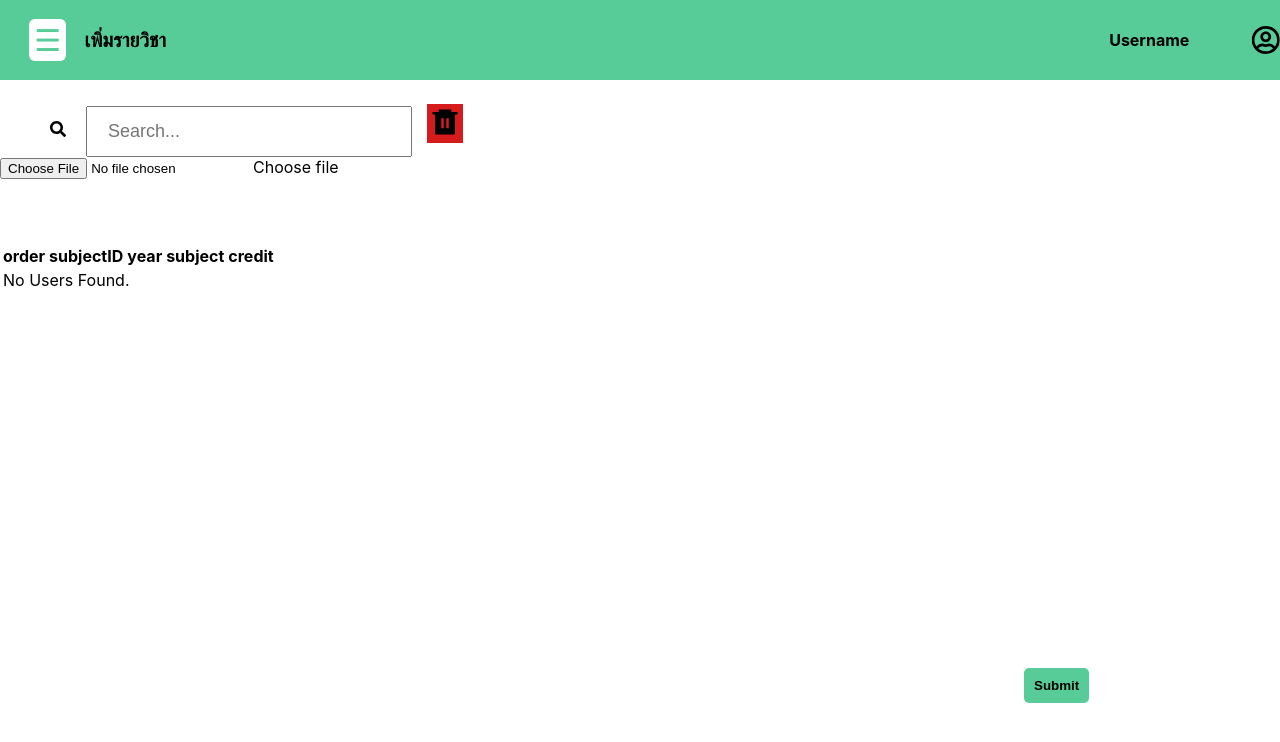
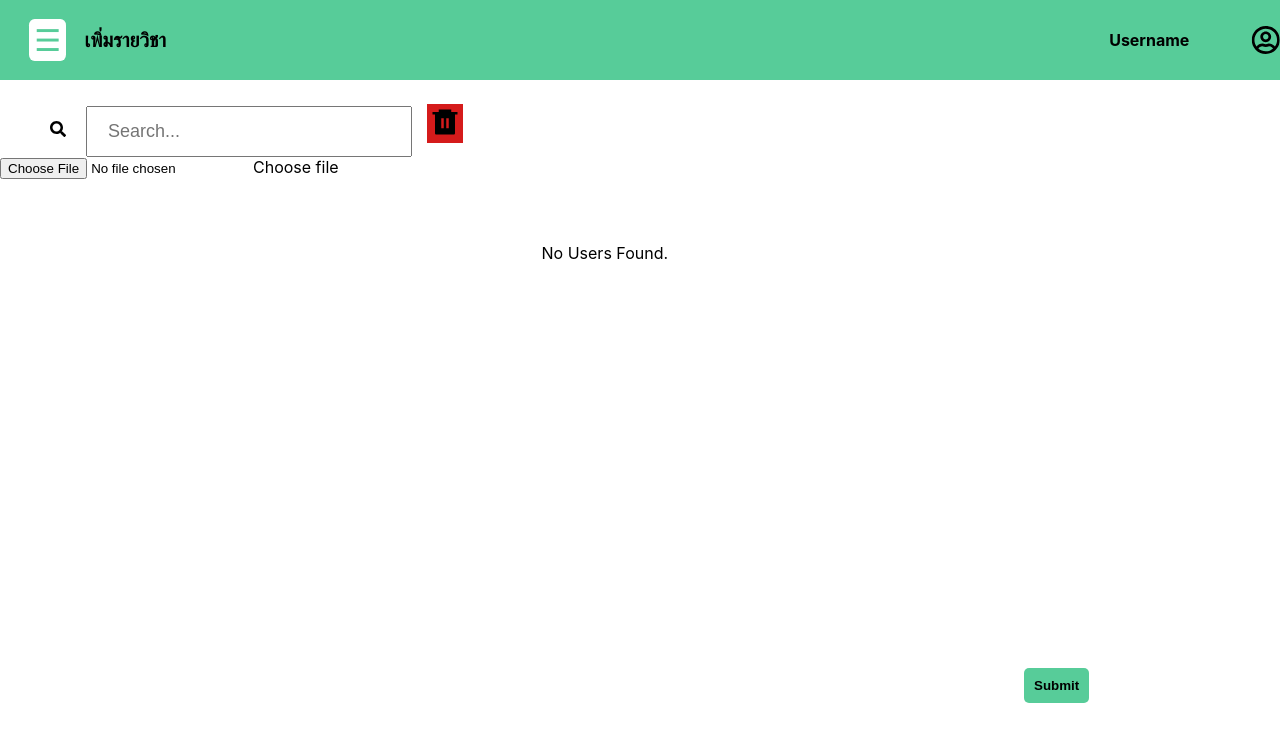
Before and after one commit to b6430300463/SE-Project, a React (Create React App) app: page /import in a window 1280 px wide. Shown: the top 742 px of the page. Built offline with nearby package versions, Linux system fonts and the light colour scheme.

Commit message:
Update Import page จัดตรงโชว์รายวิชา

```diff
--- a/src/Screen/Import.js
+++ b/src/Screen/Import.js
@@ -2,13 +2,11 @@ import './Style/ImportStyle.css'
 import './Style/DrawerStyle.css'
 import { FaSearch } from "react-icons/fa";
 import { RiDeleteBin6Fill } from "react-icons/ri";
-import { CiImport } from "react-icons/ci";
-import DataDB from './DB/database.json';
 import { FaRegUserCircle } from "react-icons/fa";
 import Swal from 'sweetalert2';
 import { useState } from 'react';
 import { Link } from 'react-router-dom';
-import {read, utils, writeFile } from "xlsx"
+import { read, utils, writeFile } from "xlsx"
 
 
 // npm  i sweetalert2 react-icon ด้วย
@@ -18,11 +16,11 @@ const Import = () => {
 
     const submitAlert = () => {
         Swal.fire({
-            title:"Added successfully!!",
-            icon:"success",
-            confirmButtonText:'Okay'
+            title: "Added successfully!!",
+            icon: "success",
+            confirmButtonText: 'Okay'
         })
-        console.log("checkError",users)
+        console.log("checkError", users)
     }
     const openNav = () => {
         setIsDrawerOpen(true);
@@ -32,48 +30,24 @@ const Import = () => {
         setIsDrawerOpen(false);
     };
     const handleImport = $event => {
-        const files =$event.target.files;
-        if (files.length){
-            const file =files[0];
+        const files = $event.target.files;
+        if (files.length) {
+            const file = files[0];
             const reader = new FileReader();
             reader.onload = event => {
                 const wb = read(event.target.result);
                 const sheets = wb.SheetNames;
 
-                if(sheets.length){
+                if (sheets.length) {
                     const rows = utils.sheet_to_json(wb.Sheets[sheets[0]]);
                     setUsers(rows);
 
                 }
             };
-
             reader.readAsArrayBuffer(file);
-
-
         }
     };
-
-    // const handleExport = () => {
-    //     const headings = [["subject id","year","subject","credit"]];
-    //     const wb = utils.book_new();
-    //     const wb = utils.json_to_sheet([]);
-    //     utils.sheet_add_aoa(we,headings);
-    //     utils.sheet_add_json(ws,users,{origin:"A2",skipHeader: true});
-    //     utils.book_append_sheet(wb,ws,"Report");
-    //     writeFile(wb,"Report.xlsx");
-    // };
-
-    // const handleFileSubmit = (e) => {
-    //     e.preventDefault();
-    //     if(excelFile !== null){
-    //         const workbook = XLSX.read(excelFile,{type:'buffer'});
-    //         const worksheetName = workbook.SheetNames[0];
-    //         const worksheet = workbook.Sheets[worksheetName];
-    //         const data = XLSX.utils.sheet_to_json(worksheet);
-    //         setExcelData(data.slice(0,10));
-    //     }
-    // }
-    return(
+    return (
         <div className="import-container">
             <div className="header-bar">
                 <div id="main">
@@ -88,105 +62,55 @@ const Import = () => {
                 </div>
                 <label id="header-font">เพิ่มรายวิชา</label>
                 <label id="username"><strong>Username</strong></label>
-                <FaRegUserCircle id="user" size={30}/>
+                <FaRegUserCircle id="user" size={30} />
             </div>
 
             {/* เริ่มตั้งแต่ตรงนี้ */}
             <form onSubmit={handleImport}>
                 <div className='input row mb-2 mt-5' >
-                    <FaSearch id='search-icon'/>
+                    <FaSearch id='search-icon' />
                     <input className="search-box" placeholder="Search..." ></input>
                     {/* <button type='submit' id='import-icon'><CiImport  size={30}/></button> */}
-                    <button id='bin-icon'><RiDeleteBin6Fill size={30}/></button>
+                    <button id='bin-icon'><RiDeleteBin6Fill size={30} /></button>
 
-                    <div className ="col-sm-12">
-                        <div className ="row">
-                            <div className = "col-md-6">
-                                <div className = "input-group">
-                                    <div className = "custom-file">
+
+                    <div className="custom-file">
                         <input
-                                            type = "file"
-                                            name = "file"
-                                            className = "custom-file-input"
-                                            id = "inputGroupFile"
+                            type="file"
+                            name="file"
+                            className="custom-file-input"
+                            id="inputGroupFile"
                             require
-                                            onChange ={handleImport}
-                                            accept = ".csv,application/vnd.openxmlformats-officedocument.spreadsheet"
+                            onChange={handleImport}
+                            accept=".csv,application/vnd.openxmlformats-officedocument.spreadsheet"
                         />
-                                            <label className = "custom-file-label" htmlFor = "inputGroupFile">
+                        <label className="custom-file-label" htmlFor="inputGroupFile">
                             Choose file
                         </label>
                     </div>
-                                </div>
-                            </div>
-                            {/* <div className ="col - md -6">
-                                <button onClick = {handleExport}
-                                className = "btn btn -secondary float-right"
-                                >
-                                    Export <i className = "fa fa-download"></i>
-                                </button>
 
-                            </div> */}
-                        </div>
-                    </div>
                 </div>
             </form>
+            <div className="scrollv">
+                {users.length ? (
+                    users.map((user, index) => (
+                        <div id='subject' key={index}>
+                            {/* <th scope = "row">{index}</th> */}
+                            <div id='code'>{user.subjectId}-{user.year}</div>
+                            <div id='title'>{user.subject}</div>
+                            <div id='credit'>{user.credit}</div>
 
-                        <div className = "scrollv">
-                            <div className = "row">
-                                <div className = "col-md-12">
-                                    <table className ="table">
-                                        <thead>
-                                            <tr>
-                                                <th scope = "col">order</th>
-                                                <th scope = "col">subjectID</th>
-                                                <th scope = "col">year</th>
-                                                <th scope = "col">subject</th>
-                                                <th scope = "col">credit</th>
-                                            </tr>
-                                        </thead>
-                                        <tbody>
-                                            {users.length ? (
-                                                 users.map((user,index) => (
-                                                    <tr key ={index}>
-                                                        {/* <th scope = "row">{index}</th> */}
-                                                        <td>{user.order}</td>
-                                                        <td>{user.subjectid}</td>
-                                                        <td>{user.year}</td>
-                                                        <td>{user.subject}</td>
-                                                        <td>{user.credit}</td>
-
-                                                    </tr>
+                        </div>
                     ))
 
-                                            ):(
-                                                <tr>
-                                                    <td colSpan="6" className = "text-center">
+                ) : (
+                    <div id='no-user'>
                         No Users Found.
-                                                    </td>
-                                                </tr>
+                    </div>
                 )}
-                                        </tbody>
 
-                                    </table>
 
             </div>
-                            </div>
-
-                        </div>
-                        {/* <div className = "col-md-6">
-                            <button
-                            onCLick = {handleExport}
-                            className = "btn btn-secondary float-right"
-                            >
-                                Export<i className = "fa fa-download"></i>
-                            </button>
-                        </div> */}
-
-
-
-
-
             {/* {
                 DataDB.map( database => {
                     return(
--- a/src/Screen/Style/ImportStyle.css
+++ b/src/Screen/Style/ImportStyle.css
@@ -10,7 +10,7 @@
 #header-font{
     font-size: 20px;
     font-weight: bold;
-    margin-left: 7%;
+    margin-left: 3%;
 }
 .search-box{
     margin-left: 10px;
@@ -40,7 +40,9 @@
     border: 2px;
     border-color: black;
     justify-content: space-between;
-    align-items: flex-start;
+    align-items: center;
+    flex-direction: row;
+    margin-left: 27%;
 }
 .input{
     justify-content: center;
@@ -89,12 +91,27 @@
     box-shadow: 10px;
     cursor: pointer;
 }
+#order{
+    border: black 1px solid;
+}
 #code{
-    margin-left: 25%;
+    margin-left: 2%;
+    width: 100px;
 }
 #title{
-    justify-content: flex-start;
-    flex-direction: row;
+    justify-content: center;
+    align-items: center;
+    text-align: start;
+    margin-left: 5%;
+    height: 20px;
+    width: 550px;
+}
+#no-user{
+    display: flex;
+    text-align: center;
+    margin-left: 5%;
+    align-items: center;
+    justify-content: center;
 }
 #credit{
     margin-right: 25%;
@@ -103,7 +120,7 @@
     margin-left: 1%;
 }
 #username{
-    margin-left: 75%;
+    margin-left: 65%;
 }
 .file-input{
     background-color: #457b9d;
--- a/src/Screen/Style/InputStyle.css
+++ b/src/Screen/Style/InputStyle.css
@@ -55,9 +55,6 @@
   display: flex;
   margin-top: 1%;
 }
-.lab-check{
-
-}
 #span{
     cursor: pointer;
     font-size: 30px;
@@ -91,9 +88,6 @@
 }
 .add-lecture{
   margin-top: 1%;
-}
-.sub-box{
-  /* border: black 1px solid; */
 }
 #submit-input{
   margin-left: 1%;
@@ -381,10 +375,6 @@
   margin-left: 240px;
 }
 
-.subject-layer{
-  /* display: inline-block; */
-  /* border: solid 1px black; */
-}
 #select-code{
   margin-left: 1px;
 }
```
Lines whose indentation alone changed are shown as unchanged.
